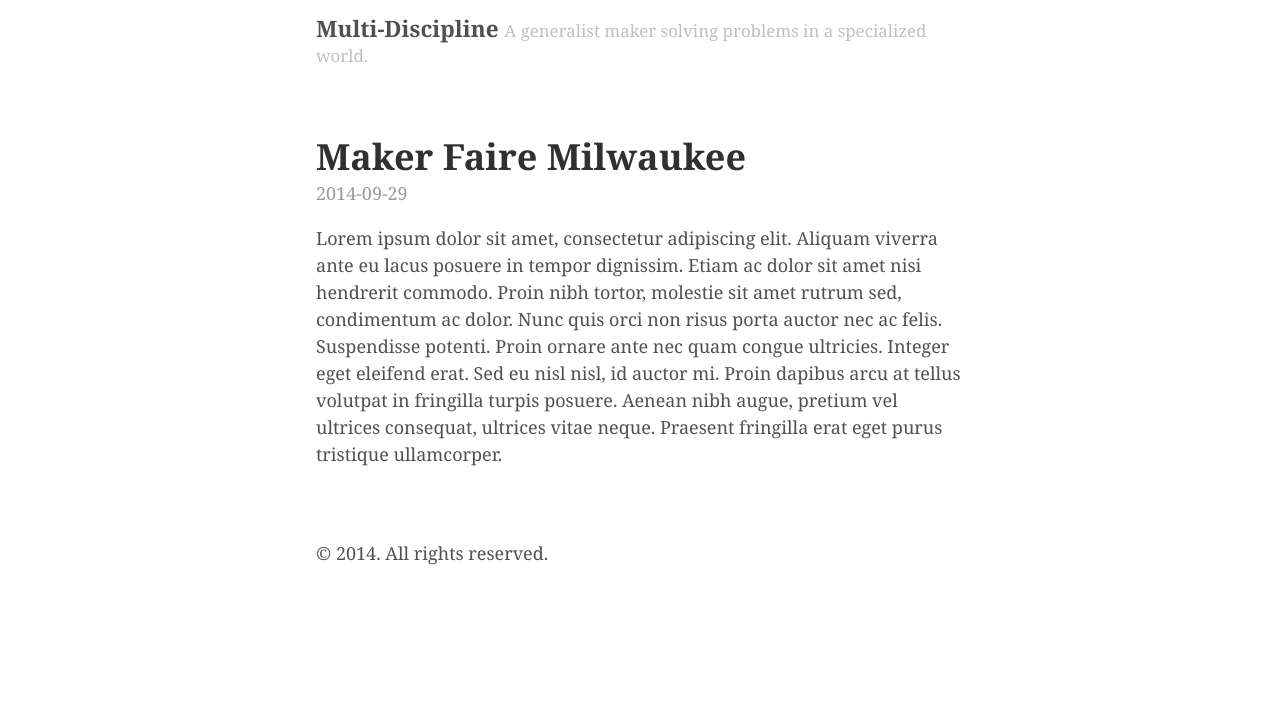
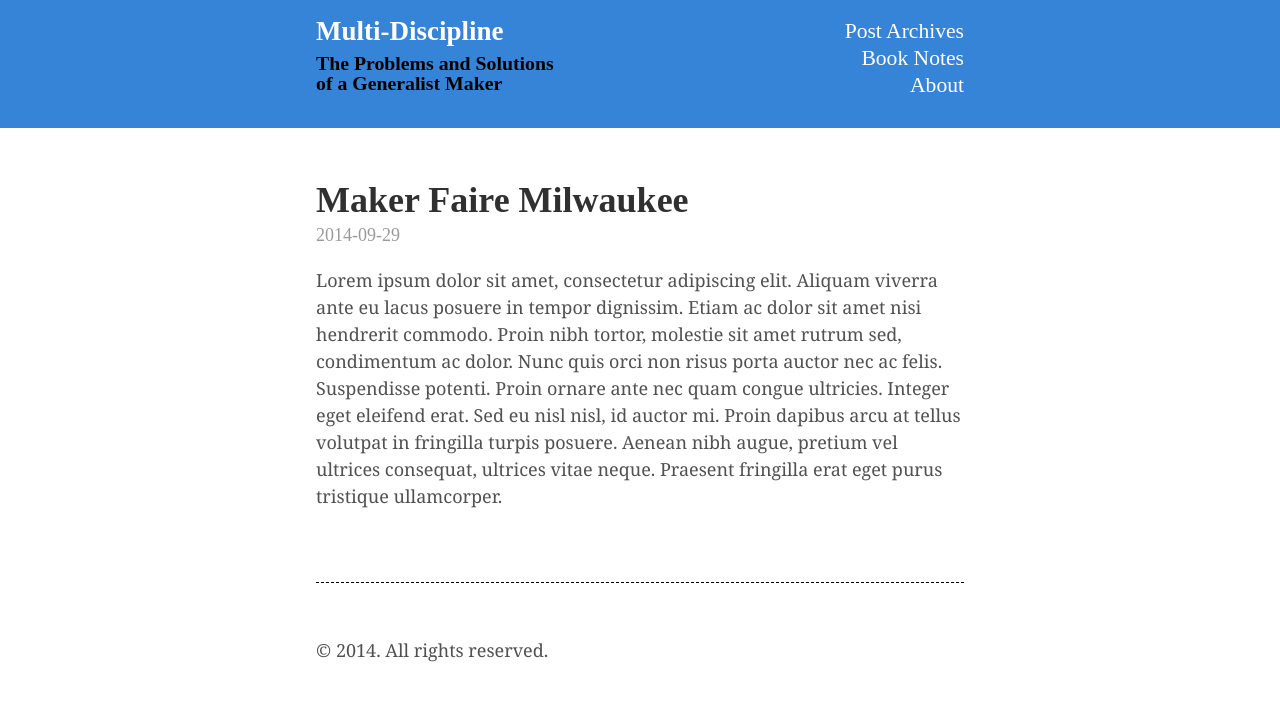
Before and after one commit to jasonmklug/multi-discipline, a Jekyll site: the page built from index.html, in a window 1280 px wide. Shown: the top 701 px of the page. Built offline with Jekyll 4.4.1, drawn with Linux system fonts in a browser that asks for light colours; Markdown is read by kramdown in place of the engine named in the settings; the list of posts is cut into pages by our own code.

Commit message:
Blue header, and recommendations => book_notes (better fleshed out, too)

```diff
--- a/_config.yml
+++ b/_config.yml
@@ -7,7 +7,7 @@ permalink:        /:year/:month/:day/:title/
 
 # Setup
 title:            Multi-Discipline
-tagline:          "A generalist maker solving problems in a specialized world."
+tagline:          "The Problems and Solutions of a Generalist Maker"
 url:              http://multi-discipline.com
 paginate:         5
 baseurl:          /
@@ -15,6 +15,7 @@ author:
   name:           Jason M. Klug
   url:            https://twitter.com/jasonmklug
   email:          jason@multi-discipline.com
+excerpt_separator: <end_excerpt>
 
 # Custom vars
 version:          1.0.0
--- a/_layouts/default.html
+++ b/_layouts/default.html
@@ -5,15 +5,34 @@
 
   <body>
 
+    <div class="masthead">
+      <div class="container">
+        <h2 class="masthead-title">
+          <a href="{{ site.baseurl }}" title="Home">{{ site.title }}</a>
+          <span class="subhead">{{ site.tagline }}</span>
+        </h2>
+        <ul class="nav_links">
+          <li class="nav_link">
+            <a href="/archives">Post Archives</a>
+          </li>
+          <li class="nav_link">
+            <a href="/book_notes">Book Notes</a>
+          </li>
+          <li class="nav_link">
+            <a href="/about">About</a>
+          </li>
+        </ul>
+      </div>
+    </div>
+
     <div class="container content">
-      <div class="masthead">
-        <h3 class="masthead-title">
-          <a href="{{ site.baseurl }}" title="Home">{{ site.title }}</a>
-          <small>{{ site.tagline }}</small>
-        </h3>
+
+
+      <div class="page_content">
+
+        {{ content }}
+
       </div>
-
-      {{ content }}
 
       <div class="footer">
         <p>
--- a/index.html
+++ b/index.html
@@ -5,7 +5,7 @@ title: Home
 
 <div class="posts">
   {% for post in paginator.posts %}
-    {% unless post.category == "recommendations" %}
+    {% unless post.category == "book_notes" %}
       <div class="post">
         <h1 class="post-title">
           <a href="{{ post.url }}">
--- a/public/css/poole.scss
+++ b/public/css/poole.scss
@@ -35,7 +35,7 @@ body {
 }
 
 html {
-  font-family: "chaparral-pro", Georgia, serif;
+  font-family: "futura-pt";
   font-size: 16px;
   line-height: 1.5;
 }
@@ -54,7 +54,7 @@ body {
 
 /* No `:visited` state is required by default (browsers will use `a`) */
 a {
-  color: #268bd2;
+  color: #3684d7;
   text-decoration: none;
 }
 a strong {
@@ -74,7 +74,7 @@ a.image_link {
 /* Headings */
 h1, h2, h3, h4, h5, h6 {
   margin-bottom: .75rem;
-  font-weight: bold;
+  font-weight: 700;
   line-height: 1em;
   color: #313131;
   text-rendering: optimizeLegibility;
@@ -95,10 +95,19 @@ h4, h5, h6 {
   font-size: 1rem;
 }
 
+p, ul, ol, dl {
+  font-family: "chaparral-pro", Georgia, serif;
+}
+
 /* Body text */
 p {
   margin-top: 0;
   margin-bottom: 1rem;
+  small {
+    font-size: 1rem;
+    line-height: .8em;
+    font-family: "chaparral-pro", Georgia, serif;
+  }
 }
 
 strong {
@@ -228,10 +237,12 @@ img {
 
 img.product_image {
   float: left;
-  max-width: 360px;
-  max-height: 480px;
+  max-width: 180px;
+  max-height: 320px;
   margin: 6px 24px 18px 0px;
-  box-shadow: 2px 3px 6px rgba(0, 0, 0, .30);
+  &.shadowed {
+    box-shadow: 2px 3px 6px rgba(0, 0, 0, .30);
+  }
 }
 
 /* Tables */
@@ -302,24 +313,42 @@ tbody tr:nth-child(odd) th {
 
 .masthead {
   padding-top:    1rem;
-  padding-bottom: 1rem;
+  padding-bottom: .6rem;
   margin-bottom: 3rem;
+  background-color: #3684d7;
 }
 .masthead-title {
+  float: left;
   margin-top: 0;
   margin-bottom: 0;
-  color: #505050;
+  color: #fff;
+  span.subhead {
+    display:block;
+    width: 14rem;
+    margin-top: .5rem;
+    font-size: 1.1rem;
+    line-height: 1.1rem;
+    color: #000;
+  }
 }
-.masthead-title a {
-  color: #505050;
+.masthead a {
+  color: #fff;
 }
-.masthead-title small {
-  font-size: 75%;
-  font-weight: 400;
-  color: #c0c0c0;
-  letter-spacing: 0;
+.masthead ul.nav_links {
+  padding-left: 0px;
+  list-style: none;
+  font-family: "futura-pt";
+  li.nav_link {
+    font-size: 1.2rem;
+    line-height: 1.5rem;
+    text-align: right;
+  }
 }
 
+
+div.page_content {
+  margin-top: 3rem;
+}
 
 /*
  * Posts and pages
@@ -328,9 +357,26 @@ tbody tr:nth-child(odd) th {
  * page is wrapped in `.page` and is only used on the page layout.
  */
 
+.intro {
+  font-size: 1.2rem;
+  margin-bottom: 3em;
+  padding-bottom: 2em;
+  border-bottom: 1px dashed #000;
+}
+
 .page,
 .post {
   margin-bottom: 4em;
+  overflow: auto;
+  width: 100%;
+}
+
+.posts {
+  .post {
+    margin-bottom: 3em;
+    padding-bottom: 3em;
+    border-bottom: 1px dashed #000;
+  }
 }
 
 /* Blog post or page title */
@@ -349,6 +395,7 @@ tbody tr:nth-child(odd) th {
   display: block;
   margin-top: -.5rem;
   margin-bottom: 1rem;
+  font-family: "futura-pt";
   color: #9a9a9a;
 }
 
@@ -410,6 +457,9 @@ a.pagination-item:hover {
 }
 
 @media (min-width: 30em) {
+  img.product_image {
+    max-width: 240px;
+  }
   .pagination {
     margin: 3rem 0;
   }
```
Also changed, not shown: _layouts/book_note.html (added, +17 -0 lines), _layouts/recommendation.html (deleted, +0 -16 lines), _posts/2014-10-02-the-design-of-everyday-things.md (+17 -4 lines), _posts/2014-10-02-universal-principles-of-design.md (+8 -3 lines), book_notes/index.html (added, +42 -0 lines), recommendations/index.html (deleted, +0 -27 lines).
